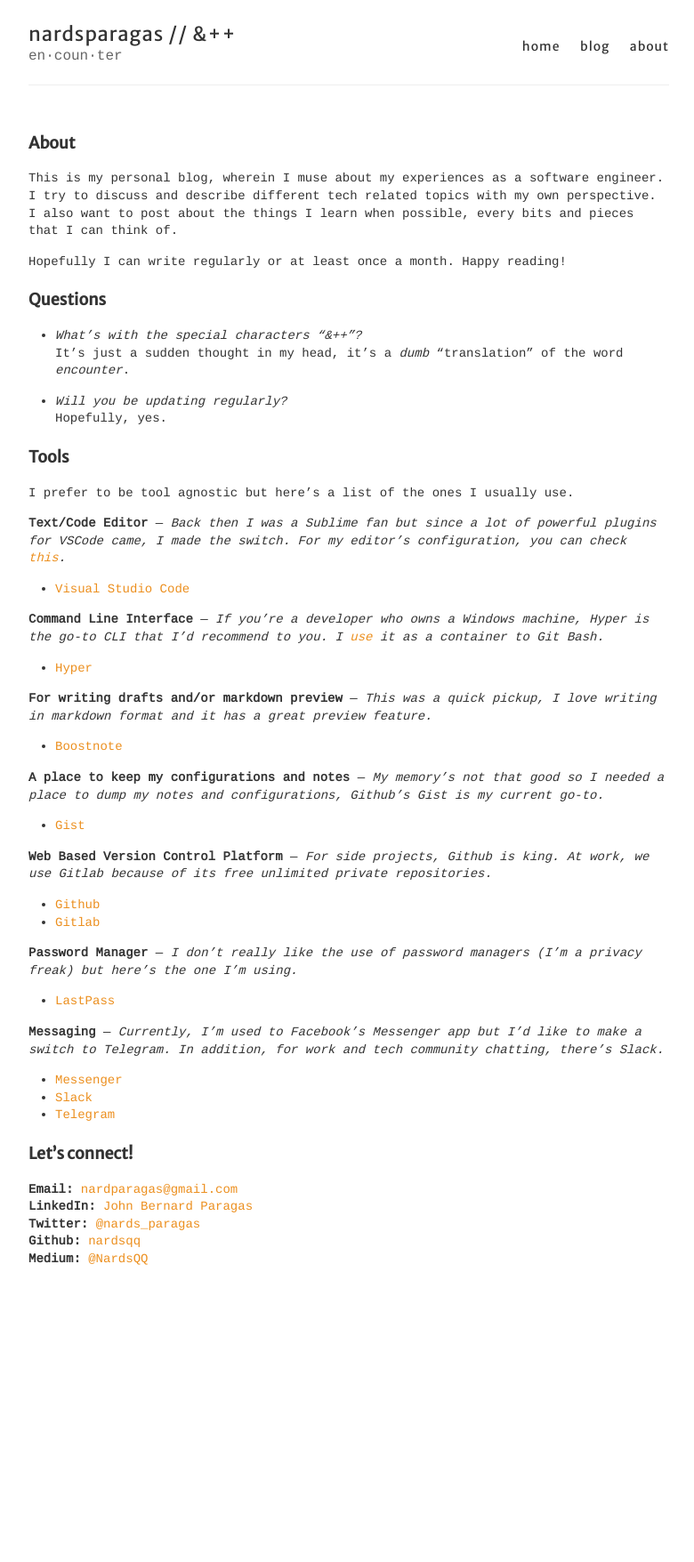
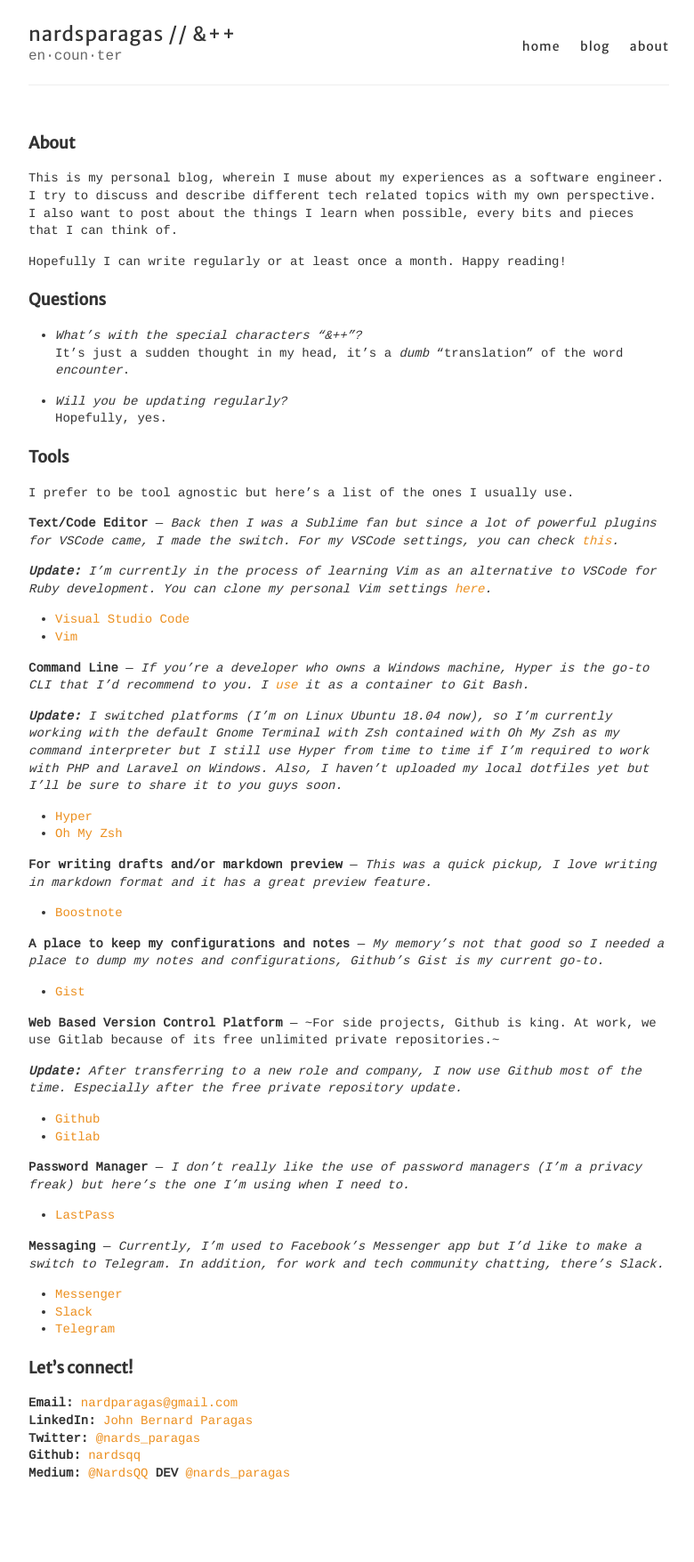
Before and after one commit to nardsqq/nardsqq.github.io, a Jekyll site: the page built from about.md, in a window 1280 px wide. Shown: the whole page at 89% size, without its empty margins (248-1028 px from the left). Built offline with Jekyll 4.4.1, drawn with Linux system fonts in a browser that asks for light colours; before the commit the page ends 1516 px from its top, so only the background shows below that.

Commit message:
Updates tool section

```diff
--- a/about.md
+++ b/about.md
@@ -21,14 +21,20 @@ Hopefully I can write regularly or at least once a month. Happy reading!
 I prefer to be tool agnostic but here's a list of the ones I usually use.
 
 **Text/Code Editor** —
-_Back then I was a Sublime fan but since a lot of powerful plugins for VSCode came, I made the switch. For my editor's configuration, you can check [this](https://gist.github.com/nardsqq/e4b0a0b131952c6ccabe3c8926cacb35)._
+_Back then I was a Sublime fan but since a lot of powerful plugins for VSCode came, I made the switch. For my VSCode settings, you can check [this](https://gist.github.com/nardsqq/e4b0a0b131952c6ccabe3c8926cacb35)._
+
+_**Update:** I'm currently in the process of learning Vim as an alternative to VSCode for Ruby development. You can clone my personal Vim settings [here](https://github.com/nardsqq/.vim)._
 
 * [Visual Studio Code](https://code.visualstudio.com/)
+* [Vim](https://www.vim.org/)
 
-**Command Line Interface** —
+**Command Line** —
 _If you're a developer who owns a Windows machine, Hyper is the go-to CLI that I'd recommend to you. I [use](https://gist.github.com/nardsqq/5722649b31b11b9a0c2e9836f949e1df) it as a container to Git Bash._
 
+_**Update:** I switched platforms (I'm on Linux Ubuntu 18.04 now), so I'm currently working with the default Gnome Terminal with Zsh contained with Oh My Zsh as my command interpreter but I still use Hyper from time to time if I'm required to work with PHP and Laravel on Windows. Also, I haven't uploaded my local dotfiles yet but I'll be sure to share it to you guys soon._
+
 * [Hyper](https://hyper.is/)
+* [Oh My Zsh](https://ohmyz.sh/)
 
 **For writing drafts and/or markdown preview** —
 _This was a quick pickup, I love writing in markdown format and it has a great preview feature._
@@ -41,13 +47,15 @@ _My memory's not that good so I needed a place to dump my notes and configuratio
 * [Gist](https://gist.github.com)
 
 **Web Based Version Control Platform** —
-_For side projects, Github is king. At work, we use Gitlab because of its free unlimited private repositories._
+~For side projects, Github is king. At work, we use Gitlab because of its free unlimited private repositories.~
+
+_**Update:** After transferring to a new role and company, I now use Github most of the time. Especially after the free private repository update._
 
 * [Github](https://github.com)
 * [Gitlab](https://about.gitlab.com/)
 
 **Password Manager** —
-_I don't really like the use of password managers (I'm a privacy freak) but here's the one I'm using._
+_I don't really like the use of password managers (I'm a privacy freak) but here's the one I'm using when I need to._
 
 * [LastPass](https://www.lastpass.com/)
 
@@ -65,3 +73,4 @@ _Currently, I'm used to Facebook's Messenger app but I'd like to make a switch t
 **Twitter:** <a href="https://twitter.com/nards_paragas" target="_blank">@nards_paragas</a>
 **Github:** <a href="https://github.com/nardsqq" target="_blank">nardsqq</a>
 **Medium:** <a href="https://medium.com/@NardsQQ" target="_blank">@NardsQQ</a>
+**DEV** <a href="https://dev.to/nards_paragas" target="_blank">@nards_paragas</a>
```
